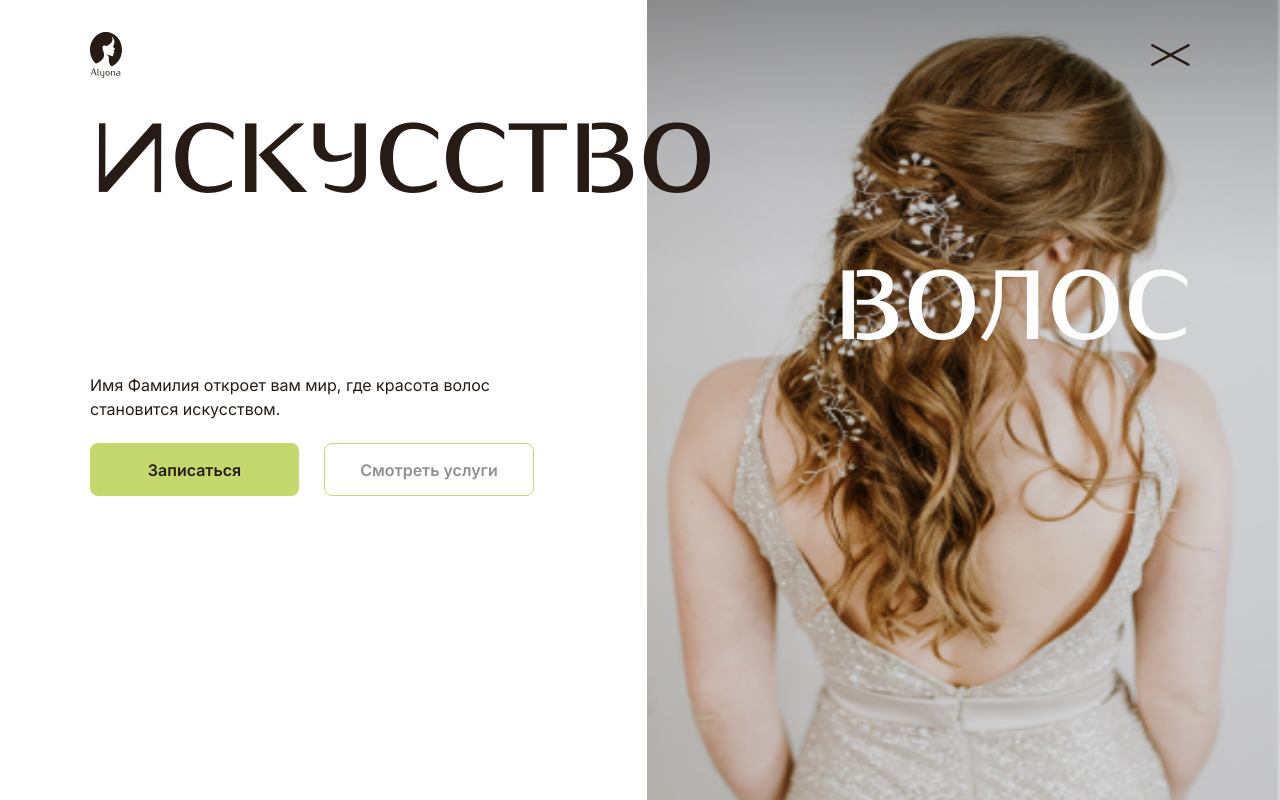
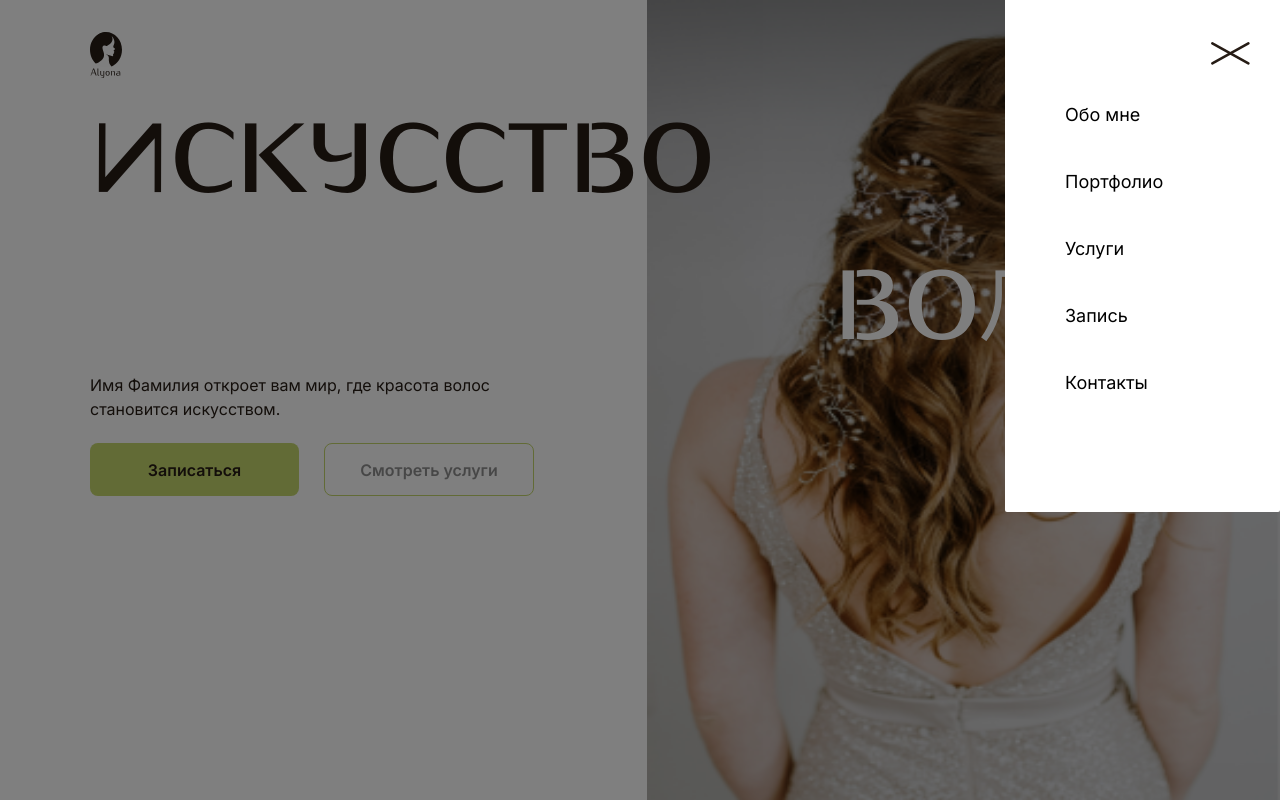
Before and after one commit to ShadowSoul86/visitka, a Next.js app: page / in a window 1280 px wide. Both pictures are taken after a click on the element 1170 px from the left and 55 px from the top of the page. Shown: the top 800 px of the page. Built offline with nearby package versions, Linux system fonts and the light colour scheme.

Commit message:
меню

```diff
--- a/components/About/About.tsx
+++ b/components/About/About.tsx
@@ -6,6 +6,7 @@ const About = () => {
     <div className="w-full flex justify-between">
       <div className="max-w-[260px] medium:max-w-[386px] pad:max-w-[467px] megapad:max-w-[600px] mac:max-w-[772px]">
         <h2
+          id="about"
           className={`font-sans default-h2`}
         >
           Обо мне
--- a/components/Contacts/Contacts.tsx
+++ b/components/Contacts/Contacts.tsx
@@ -48,6 +48,7 @@ const Contacts = () => {
 
       <div className="max-w-[366px] medium:max-w-[411px] w-full flex flex-col gap-[35px]">
         <h2
+          id="contacts"
           className={`text-[25px] full:text-[30px] font-bold font-sans`}
         >
           Контакты
--- a/components/Header/Header.tsx
+++ b/components/Header/Header.tsx
@@ -1,12 +1,9 @@
 import Image from "next/image";
 import Logo from "@/public/img/logo.svg";
-import ClosedMenu from "@/public/img/menu.svg";
-import OpenedMenu from "@/public/img/closemenu.svg";
 import { useHeader } from "@/hooks/useHeader";
+import Menu from "./Menu";
 
 const Header = () => {
-  const { isOpended, setIsOpened } = useHeader();
-
   return (
     <div>
       {/* navigation */}
@@ -19,38 +16,29 @@ const Header = () => {
           alt="logo"
         />
 
-        <div
-          onClick={() => setIsOpened(!isOpended)}
-          className="block mac:hidden"
-        >
-          {isOpended ? (
-            <Image width={40} height={21} src={OpenedMenu} alt="menu" />
-          ) : (
-            <Image width={40} height={21} src={ClosedMenu} alt="menu" />
-          )}
-        </div>
+        <Menu />
 
-        <nav className="hidden mac:block">
+        <nav className="hidden mac:flex">
           <ul
             className={`flex gap-[48px] items-center text-white text-[16px] full:text-[18px]`}
           >
             <li>
-              <a href="">Обо мне</a>
+              <a href="#about">Обо мне</a>
             </li>
             <li>
-              <a href="">Портфолио</a>
+              <a href="#portfolio">Портфолио</a>
             </li>
             <li>
-              <a href="">Услуги</a>
+              <a href="#serve">Услуги</a>
             </li>
             <li>
-              <a href="">Запись</a>
+              <a href="#registry">Запись</a>
             </li>
             <li>
-              <a href="">Отзывы</a>
+              <a href="#reviews">Отзывы</a>
             </li>
             <li>
-              <a href="">Контакты</a>
+              <a href="#contacts">Контакты</a>
             </li>
           </ul>
         </nav>
--- /dev/null
+++ b/components/Header/Menu.tsx
@@ -0,0 +1,57 @@
+import Image from "next/image";
+import ClosedMenu from "@/public/img/menu.svg";
+import OpenedMenu from "@/public/img/closemenu.svg";
+
+import { useHeader } from "@/hooks/useHeader";
+
+import { Inter } from "next/font/google";
+
+const inter = Inter({ subsets: ["latin"] });
+
+const Menu = () => {
+  const { isOpended, setIsOpened } = useHeader();
+
+  return (
+    <div
+      style={inter.style}
+      onClick={() => setIsOpened(!isOpended)}
+      className="block mac:hidden"
+    >
+      {!isOpended ? (
+        <Image width={40} height={21} src={ClosedMenu} alt="closeSign" />
+      ) : (
+        <div className="mobile-menu-bg">
+          <nav className="mobile-menu rounded-b-sm">
+            <div className="relative pt-[60px]">
+              <Image
+                width={40}
+                height={21}
+                src={OpenedMenu}
+                className="absolute top-0 right-[30px]"
+                alt="menu"
+              />
+              <ul className="flex flex-col gap-10 text-[18px]">
+                <li>
+                  <a href="#about">Обо мне</a>
+                </li>
+                <li>
+                  <a href="#portfolio">Портфолио</a>
+                </li>
+                <li>
+                  <a href="#serve">Услуги</a>
+                </li>
+                <li>
+                  <a href="#registry">Запись</a>
+                </li>
+                <li>
+                  <a href="#contacts">Контакты</a>
+                </li>
+              </ul>
+            </div>
+          </nav>
+        </div>
+      )}
+    </div>
+  );
+};
+export default Menu;
--- a/components/Portfolio/Portfolio.tsx
+++ b/components/Portfolio/Portfolio.tsx
@@ -7,7 +7,7 @@ const Portfolio = () => {
   return (
     <div>
       <div className="mx-auto max-w-[1269px] mb-[60px]">
-        <h2 className={`font-sans default-h2 text-center`}>Портфолио</h2>
+        <h2 id="portfolio" className={`font-sans default-h2 text-center`}>Портфолио</h2>
         <div
           className={`mt-[18px] text-center text-[16px] pad:text-[20px] mac:text-[22px] full:text-[28px]`}
         >
--- a/components/Registry/Registry.tsx
+++ b/components/Registry/Registry.tsx
@@ -2,7 +2,7 @@ import Link from "next/link";
 
 const Registry = () => {
   return (
-    <div className="flex flex-col registry mac:flex-row mac:justify-between">
+    <div id="registry" className="flex flex-col registry mac:flex-row mac:justify-between">
       <div className="flex flex-col gap-[18px] max-w-[365px] medium:max-w-[443px] pad:max-w-[720px] mac:max-w-[607px] full:max-w-[763px]">
         <h2
           className={`font-sans default-h2`}
--- a/components/Reviews/Reviews.tsx
+++ b/components/Reviews/Reviews.tsx
@@ -8,7 +8,7 @@ const Reviews: FC = () => {
 
   return (
     <div className="flex flex-col gap-[35px]">
-      <h2 className={`font-sans default-h2`}>отзывы</h2>
+      <h2 id="reviews" className={`font-sans default-h2`}>отзывы</h2>
       <div className="flex flex-col gap-[45px]">
         <div>
           <Carousel>
--- a/components/Serve/Serve.tsx
+++ b/components/Serve/Serve.tsx
@@ -7,7 +7,7 @@ const Serve = () => {
   return (
     <div className="flex flex-col gap-[46px]">
       <div className="w-full flex flex-col gap-[18px] pad:flex-row pad:justify-between pad:items-center">
-        <h2 className={`font-sans default-h2 pad:text-center`}>Услуги</h2>
+        <h2 id="serve" className={`font-sans default-h2 pad:text-center`}>Услуги</h2>
 
         <ul className={`uppercase text-[16px] flex items-center`}>
           {tabs.map((tab) => {
--- a/hooks/useHeader.ts
+++ b/hooks/useHeader.ts
@@ -1,4 +1,3 @@
-import { useEffect } from "react";
 import { useAppSelector } from "./rtk";
 import { useActions } from "@/redux/useActions";
 
--- a/package.json
+++ b/package.json
@@ -11,6 +11,7 @@
   "dependencies": {
     "@material-tailwind/react": "^2.1.9",
     "@reduxjs/toolkit": "^2.2.1",
+    "classnames": "^2.5.1",
     "next": "14.1.4",
     "react": "^18",
     "react-dom": "^18",
--- a/pages/index.tsx
+++ b/pages/index.tsx
@@ -44,7 +44,7 @@ export default function Home() {
       className={`${kurier.variable} font-sans min-h-screen`}
     >
       <Modal />
-      <div className="body-main">
+      <div className={`body-main`}>
         <header className="header">
           <Header />
 
--- a/styles/globals.scss
+++ b/styles/globals.scss
@@ -37,6 +37,14 @@ body {
 
   .modal-bg {
     @apply fixed inset-0 flex items-center z-50 justify-center bg-black bg-opacity-50;
+  }
+
+  .mobile-menu-bg {
+    @apply fixed inset-0 flex items-center z-50 justify-center bg-black bg-opacity-50;
+  }
+
+  .mobile-menu {
+    @apply absolute top-0 right-0 w-[275px] h-[512px] bg-white pt-[41px] pl-[60px]
   }
 
   .body-main {
```
Also changed, not shown: 1 other file (tests, documents, lock files or other folders).
